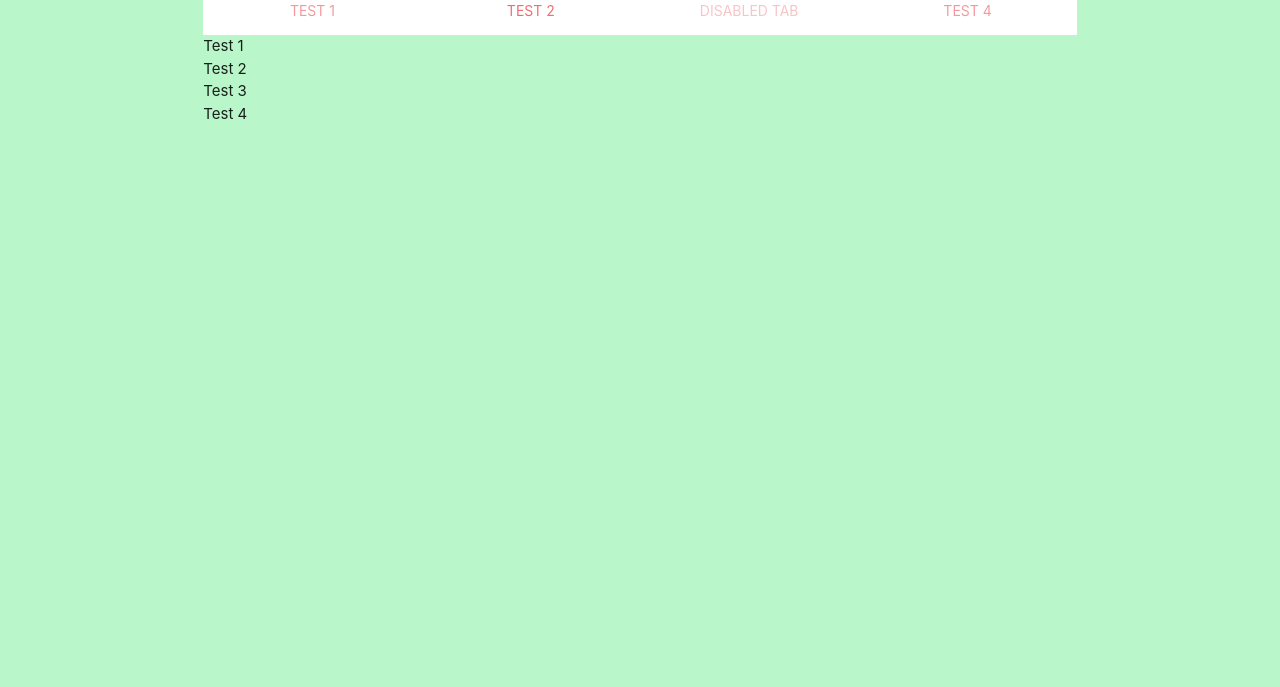
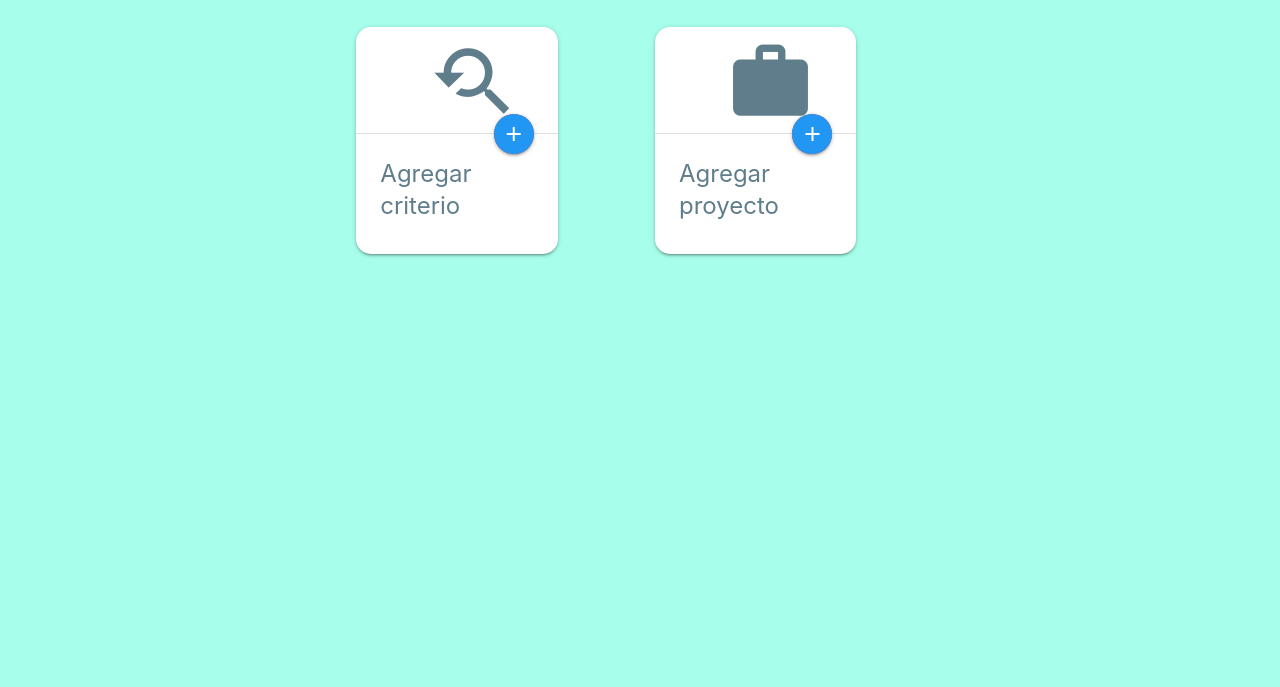
Before and after one commit to DafLec/GeekFactory, a plain HTML site: page views/index.html in a window 1280 px wide. Shown: the part 113-800 px from the top of the page. Drawn offline with Linux system fonts and the light colour scheme.

Commit message:
Added add project and criteria elements.

```diff
--- a/materialize/css/style.css
+++ b/materialize/css/style.css
@@ -1,5 +1,5 @@
 body{
-    background-color: #b9f6ca;
+    background-color: #a7ffeb;
 }
 
 .right{
@@ -60,3 +60,7 @@ tbody td:last-child, thead th:last-child {
     max-height: 100px;
 
 }
+
+div.cardRound {
+    border-radius: 15px;
+}
--- a/views/index.html
+++ b/views/index.html
@@ -16,7 +16,7 @@
     <body id="mainBody">
         <header>
             <nav class="nav-bar-custom">
-                <div class="nav-wrapper green darken-2">
+                <div class="nav-wrapper teal accent-3">
                     <a href="index.html" style="font-size: 50px"><img src="../img/GeekFactory.PNG" alt="logo" class="nav-bar-img"><b> Geek Factory</b></a>
                 </div>
             </nav>
@@ -40,23 +40,39 @@
                 <!--</ul>-->
             <!--</div>-->
         <!--</nav>-->
-        <div class="container">
+        <div class="container" style="padding-top: 2.5%">
 
+            <div class="col s12 m12">
+                <div class="row">
+                    <div class="col s12 m12 offset-m2">
+                        <div class="col s12 m3">
+                            <div class="card cardRound">
+                                <div class="card-image">
+                                    <i class="material-icons large blue-grey-text" style="padding-left: 35%; padding-top: 5%">youtube_searched_for</i>
+                                    <div class="divider"></div>
+                                    <a class="btn-floating halfway-fab waves-effect waves-light red"><i class="material-icons blue">add</i></a>
+                                </div>
+                                <div class="card-content">
+                                    <span class="card-title blue-grey-text"><b>Agregar criterio</b></span>
+                                </div>
+                            </div>
+                        </div>
+                        <div class="col s12 m3 offset-m1">
+                            <div class="card cardRound">
+                                <div class="card-image">
+                                    <i class="material-icons large blue-grey-text" style="padding-left: 35%; padding-top: 5%">work</i>
+                                    <div class="divider"></div>
+                                    <a class="btn-floating halfway-fab waves-effect waves-light red"><i class="material-icons blue">add</i></a>
+                                </div>
+                                <div class="card-content">
+                                    <span class="card-title blue-grey-text"><b>Agregar proyecto</b></span>
+                                </div>
+                            </div>
+                        </div>
+                    </div>
+                </div>
+            </div>
             <div id="contentTabs">
-                <div class="row">
-                    <div class="col s12">
-                        <ul class="tabs">
-                            <li class="tab col s3"><a href="#test1">Test 1</a></li>
-                            <li class="tab col s3"><a class="active" href="#test2">Test 2</a></li>
-                            <li class="tab col s3 disabled"><a href="#test3">Disabled Tab</a></li>
-                            <li class="tab col s3"><a href="#test4">Test 4</a></li>
-                        </ul>
-                    </div>
-                    <div id="test1" class="col s12">Test 1</div>
-                    <div id="test2" class="col s12">Test 2</div>
-                    <div id="test3" class="col s12">Test 3</div>
-                    <div id="test4" class="col s12">Test 4</div>
-                </div>
             </div>
             <!--  TODO: <a> inside <button> is not allowed in HTML5 use styled <div>-->
             <!--<button type="button" class="btn btn-outline-success right">-->
```
